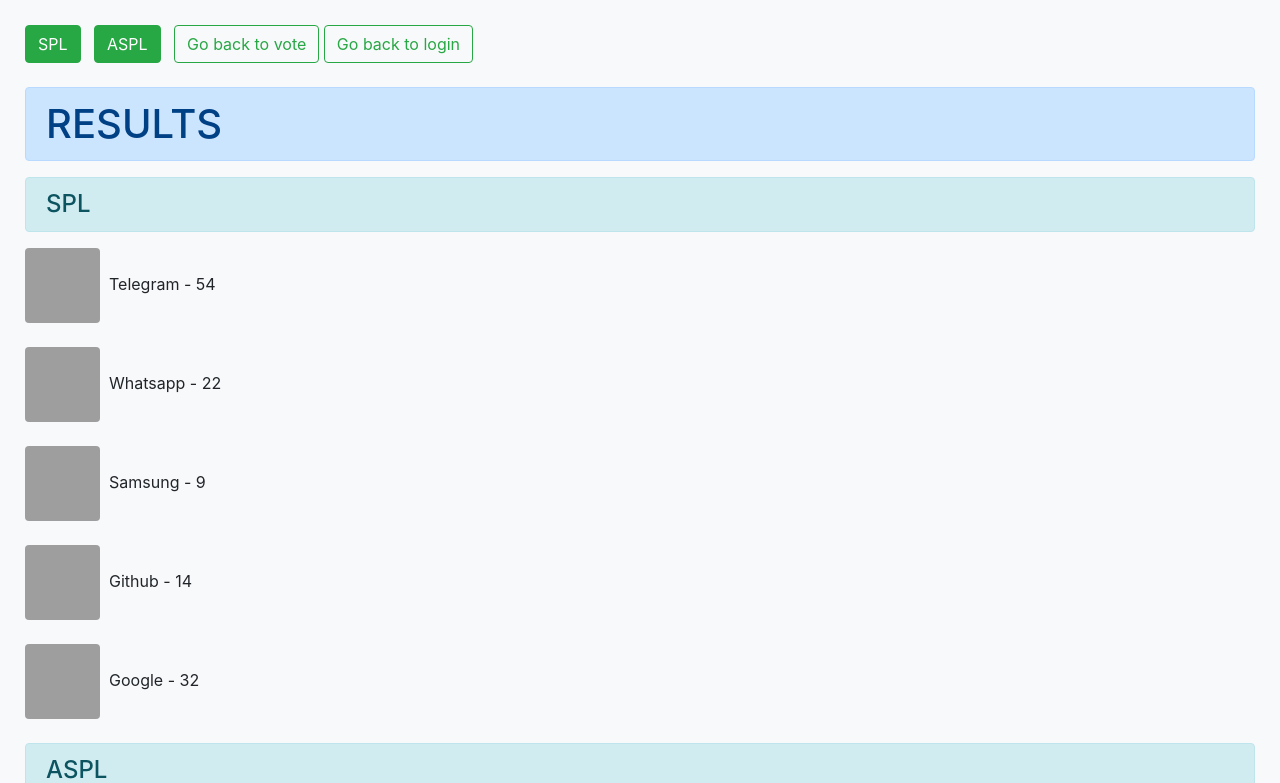
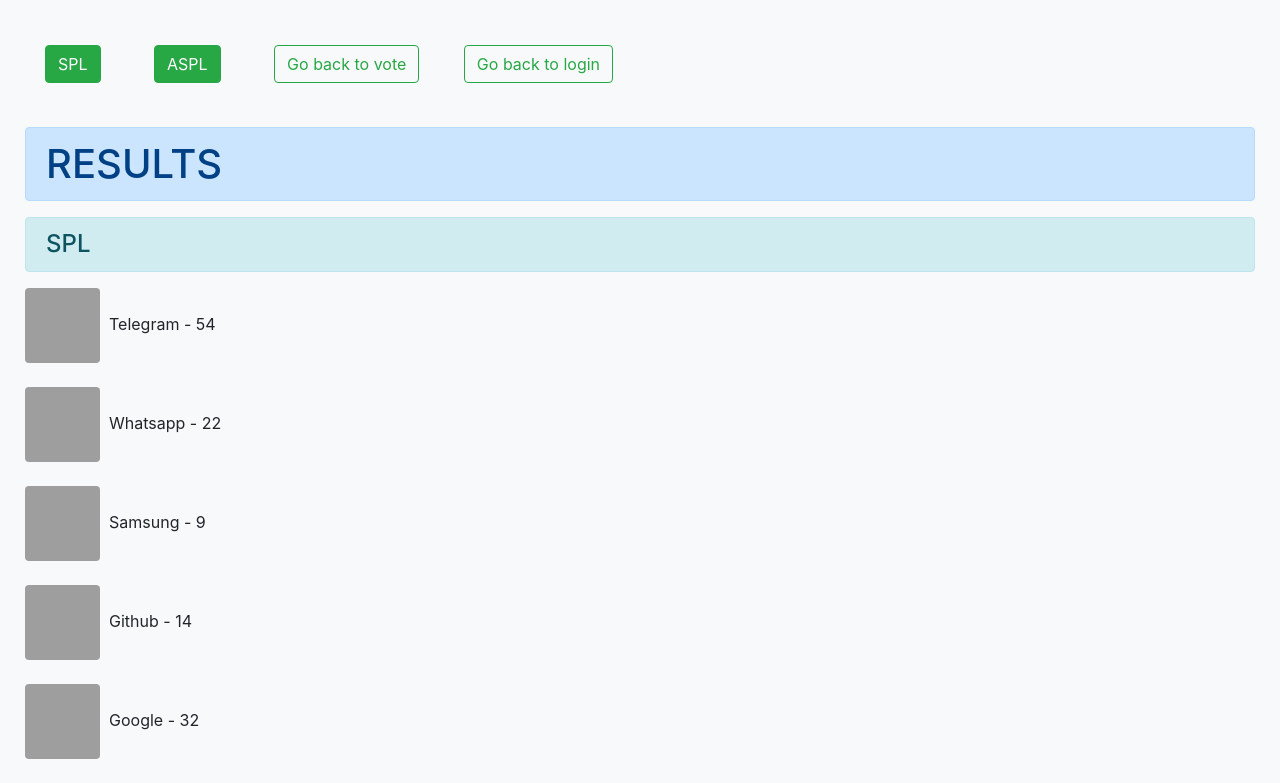
Before and after one commit to IamEinstein1/election-deploy, a Django app: template templates/vote/result.html in a window 1280 px wide. Shown: the top 783 px of the page. Run offline with Django 3.2, Linux system fonts and the light colour scheme; the template is opened without the code that fills it: values that come from a table or form of the project are taken from there, others are empty; data comes from the database, SQL or seed files in the repository; some libraries are stand-ins or nearby versions; grey boxes are pictures that could not be loaded.

Commit message:
added margin

```diff
--- a/templates/vote/result.html
+++ b/templates/vote/result.html
@@ -8,6 +8,9 @@
         padding-left: 25px;
         padding-right: 25px;
         padding-top: 25px;
+      }
+      a {
+        margin: 20px;
       }
     </style>
     <link
```
